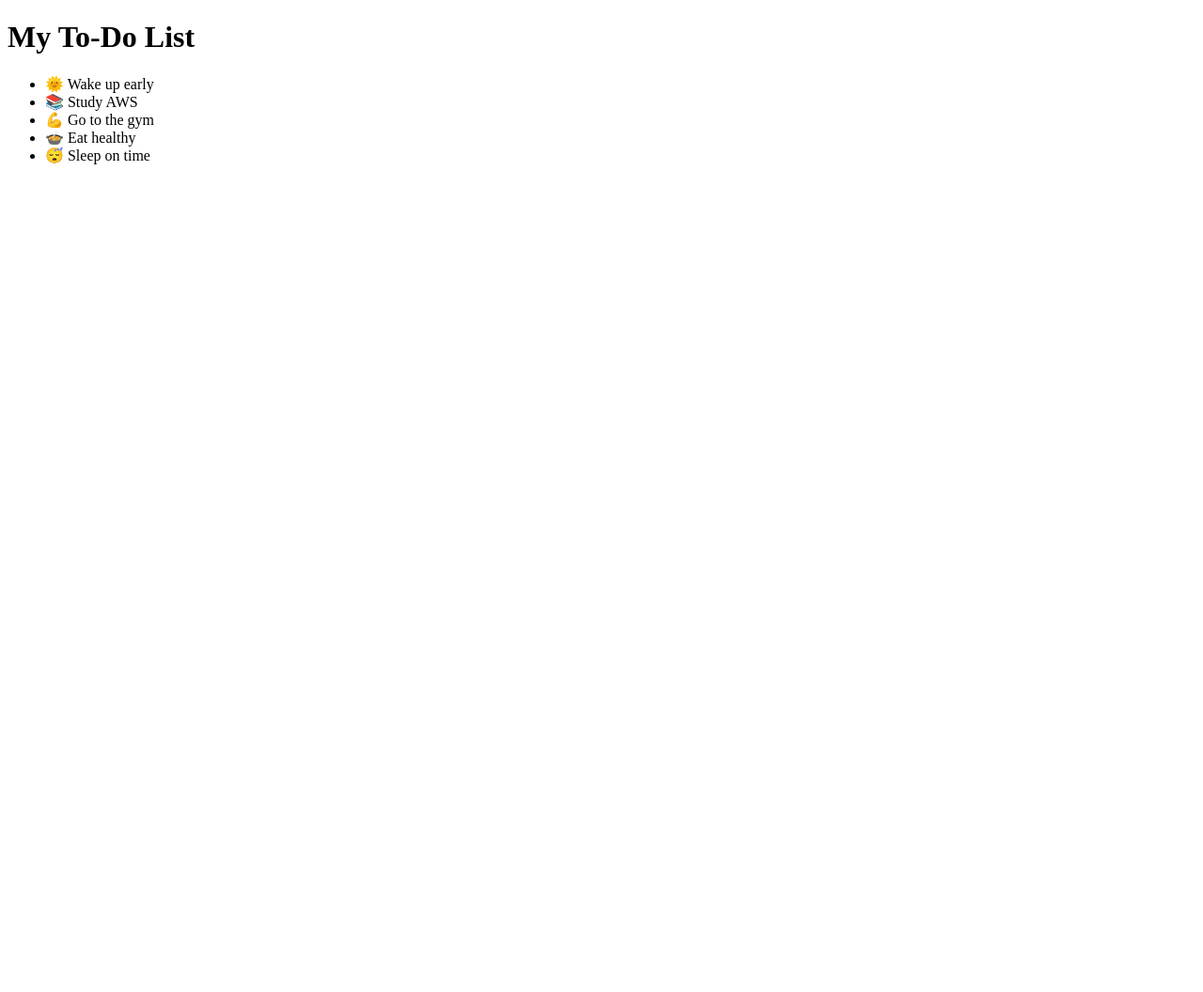
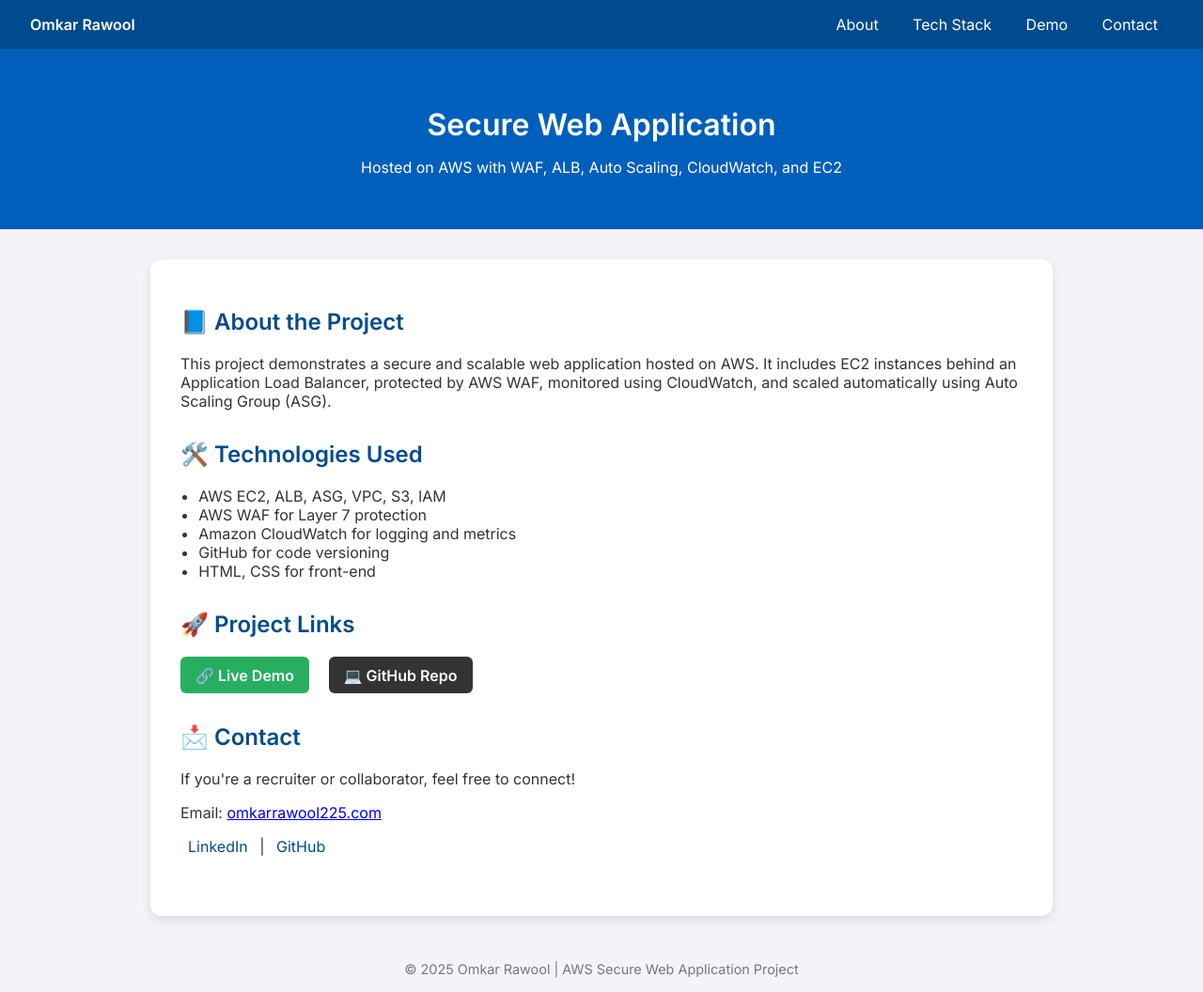
Before and after one commit to Omkar7824/TO_DO_LIST, a plain HTML site: page index.html in a window 1280 px wide. Shown: the whole page at 94% size. Before the commit the page ends 800 px from the top, so only its background shows below. Drawn offline with Linux system fonts and the light colour scheme.

Commit message:
Update index.html

```diff
--- a/index.html
+++ b/index.html
@@ -1,16 +1,137 @@
 <!DOCTYPE html>
-<html>
+<html lang="en">
 <head>
-  <title>To-Do List</title>
+  <meta charset="UTF-8" />
+  <meta name="viewport" content="width=device-width, initial-scale=1.0"/>
+  <title>Secure Web Application | AWS Project</title>
+  <link href="https://fonts.googleapis.com/css2?family=Inter:wght@400;600&display=swap" rel="stylesheet"/>
+  <style>
+    * { box-sizing: border-box; }
+    body {
+      margin: 0;
+      font-family: 'Inter', sans-serif;
+      background: #f2f4f8;
+      color: #333;
+    }
+    nav {
+      background: #004b8d;
+      color: white;
+      padding: 1rem 2rem;
+      display: flex;
+      justify-content: space-between;
+      align-items: center;
+    }
+    nav a {
+      color: white;
+      text-decoration: none;
+      margin: 0 1rem;
+      font-weight: 500;
+    }
+    header {
+      background: #005fbb;
+      padding: 2.5rem 1rem;
+      text-align: center;
+      color: white;
+    }
+    header h1 {
+      margin-bottom: 0.5rem;
+    }
+    .container {
+      max-width: 960px;
+      margin: 2rem auto;
+      padding: 2rem;
+      background: white;
+      border-radius: 12px;
+      box-shadow: 0 4px 12px rgba(0,0,0,0.1);
+    }
+    h2 {
+      color: #004b8d;
+    }
+    .section {
+      margin-bottom: 2rem;
+    }
+    ul {
+      padding-left: 1.2rem;
+    }
+    .btn {
+      display: inline-block;
+      padding: 0.6rem 1rem;
+      margin-right: 1rem;
+      border-radius: 6px;
+      text-decoration: none;
+      color: white;
+      font-weight: bold;
+    }
+    .btn-demo { background: #27ae60; }
+    .btn-github { background: #333; }
+    footer {
+      text-align: center;
+      padding: 1rem;
+      font-size: 0.9rem;
+      color: #777;
+      margin-top: 2rem;
+    }
+    .social-links a {
+      margin: 0 0.5rem;
+      color: #004b8d;
+      text-decoration: none;
+    }
+  </style>
 </head>
 <body>
-  <h1>My To-Do List</h1>
-  <ul>
-    <li>🌞 Wake up early</li>
-    <li>📚 Study AWS</li>
-    <li>💪 Go to the gym</li>
-    <li>🍲 Eat healthy</li>
-    <li>😴 Sleep on time</li>
-  </ul>
+
+  <nav>
+    <div><strong>Omkar Rawool</strong></div>
+    <div>
+      <a href="#about">About</a>
+      <a href="#tech">Tech Stack</a>
+      <a href="#demo">Demo</a>
+      <a href="#contact">Contact</a>
+    </div>
+  </nav>
+
+  <header>
+    <h1>Secure Web Application</h1>
+    <p>Hosted on AWS with WAF, ALB, Auto Scaling, CloudWatch, and EC2</p>
+  </header>
+
+  <div class="container">
+    <div id="about" class="section">
+      <h2>📘 About the Project</h2>
+      <p>This project demonstrates a secure and scalable web application hosted on AWS. It includes EC2 instances behind an Application Load Balancer, protected by AWS WAF, monitored using CloudWatch, and scaled automatically using Auto Scaling Group (ASG).</p>
+    </div>
+
+    <div id="tech" class="section">
+      <h2>🛠️ Technologies Used</h2>
+      <ul>
+        <li>AWS EC2, ALB, ASG, VPC, S3, IAM</li>
+        <li>AWS WAF for Layer 7 protection</li>
+        <li>Amazon CloudWatch for logging and metrics</li>
+        <li>GitHub for code versioning</li>
+        <li>HTML, CSS for front-end</li>
+      </ul>
+    </div>
+
+    <div id="demo" class="section">
+      <h2>🚀 Project Links</h2>
+      <a href="https://www.omkarcloudengineer.in/" class="btn btn-demo" target="_blank">🔗 Live Demo</a>
+      <a href="https://github.com/Omkar7824" class="btn btn-github" target="_blank">💻 GitHub Repo</a>
+    </div>
+
+    <div id="contact" class="section">
+      <h2>📩 Contact</h2>
+      <p>If you're a recruiter or collaborator, feel free to connect!</p>
+      <p>Email: <a href="mailto:omkarrawool225.com">omkarrawool225.com</a></p>
+      <div class="social-links">
+        <a href="http://www.linkedin.com/in/omkar-cloud-engineer" target="_blank">LinkedIn</a> |
+        <a href="https://github.com/Omkar7824" target="_blank">GitHub</a>
+      </div>
+    </div>
+  </div>
+
+  <footer>
+    &copy; 2025 Omkar Rawool | AWS Secure Web Application Project
+  </footer>
+
 </body>
 </html>
```
